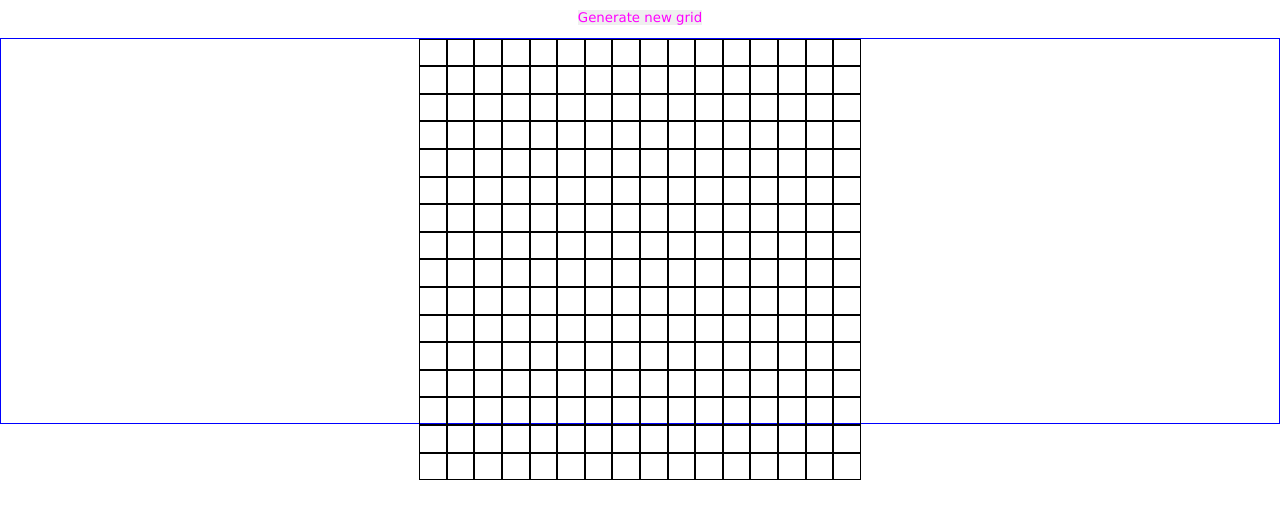
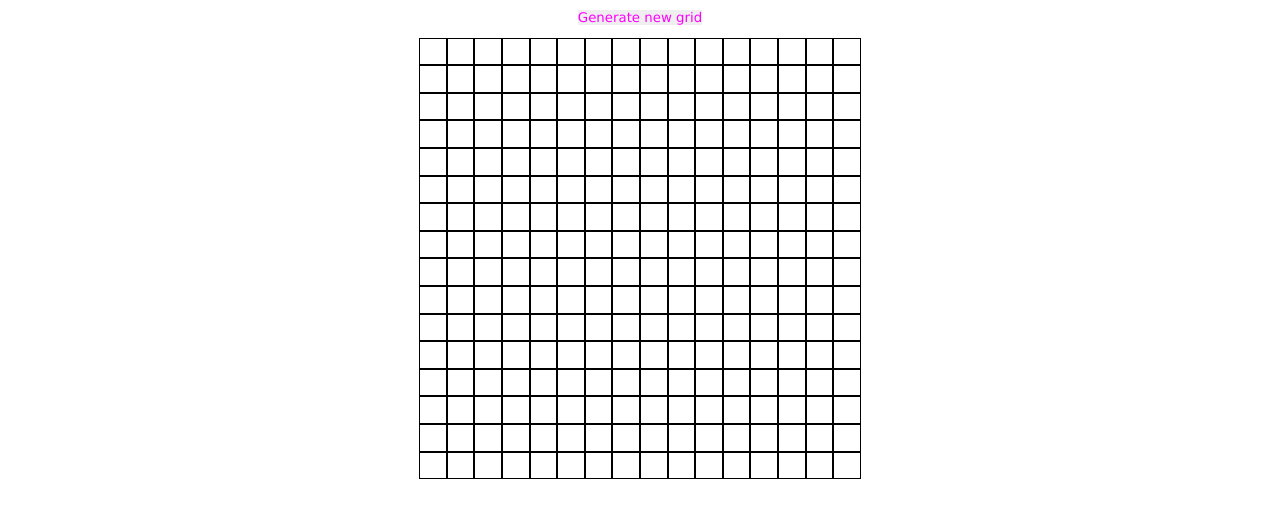
Before and after one commit to gregumin/etch-a-sketch, a plain HTML site: page index.html in a window 1280 px wide. Shown: the part 41-560 px from the top of the page. Drawn offline with Linux system fonts and the light colour scheme.

Commit message:
Remove weird blue border
Remove the blue border outside of the etch-a-sketch.

```diff
--- a/style.css
+++ b/style.css
@@ -20,7 +20,7 @@ button{
 }
 
 #outerDiv {
-    border: 1px solid blue;
+    border: 0px;
     display: flex;
     flex-direction: column;
     align-items: center;
```
